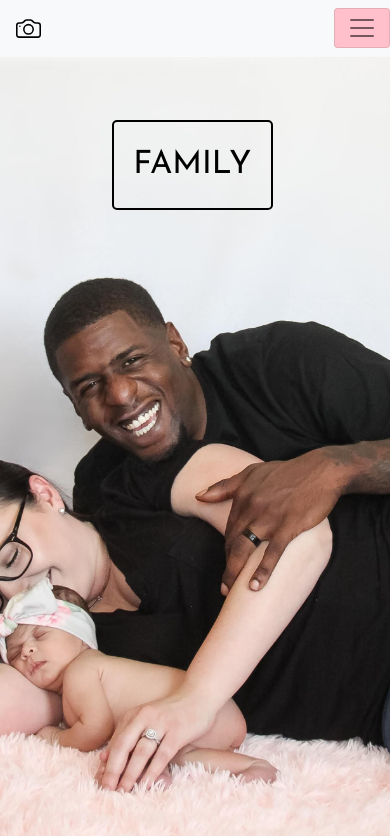
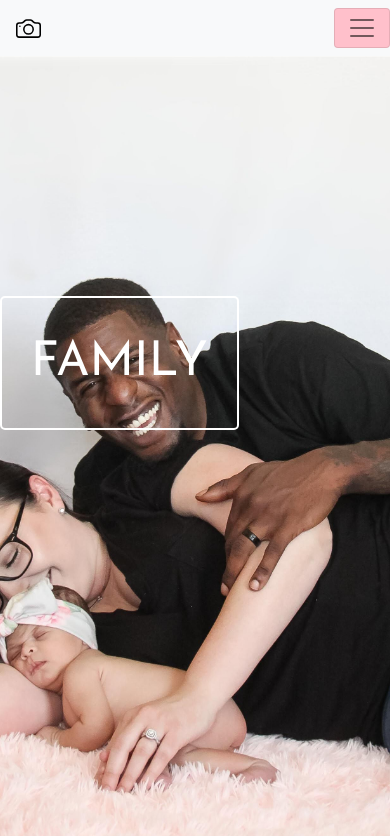
Before and after one commit to derek-oshita/dee-photography, a plain HTML site: page family.html in a window 390 px wide. Shown: the top 836 px of the page. Drawn offline with nearby package versions, Linux system fonts and the light colour scheme.

Commit message:
Changed headline color to white.

```diff
--- a/main.css
+++ b/main.css
@@ -357,11 +357,12 @@ PHOTOS
   position: absolute;
   margin-top: 2em;
   margin-left: 3.5em;
-  color: black;
-  font-size: 2em;
-  border: 2px solid black;
+  color: white;
+  font-size: 3rem;
+  border: 2px solid white;
   border-radius: 5px;
   padding: 0.6em;
+  /* padding: 1em; */
 }
 
 #top-pic {
@@ -373,7 +374,6 @@ PHOTOS
   height: 95vh;
   width: 100vw;
 }
-
 /*******************************************************************************************************************************************
 MEDIA QUERIES
 */
@@ -463,4 +463,11 @@ MEDIA QUERIES
   .fa-instagram {
     padding-left: 2em;
   }
+
+  /* PHOTOS */
+
+  #headline {
+    margin-left: 0;
+    margin-top: 5em;
+  }
 }
```
